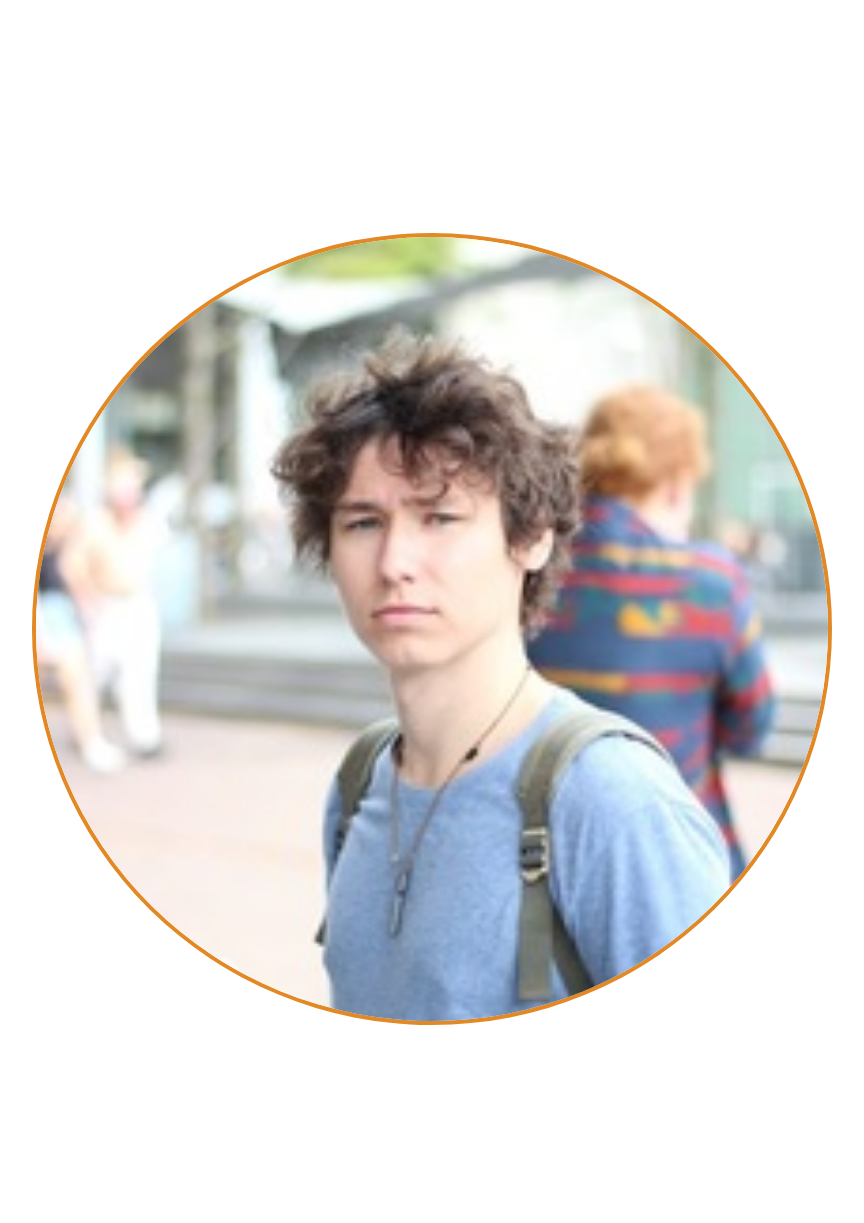
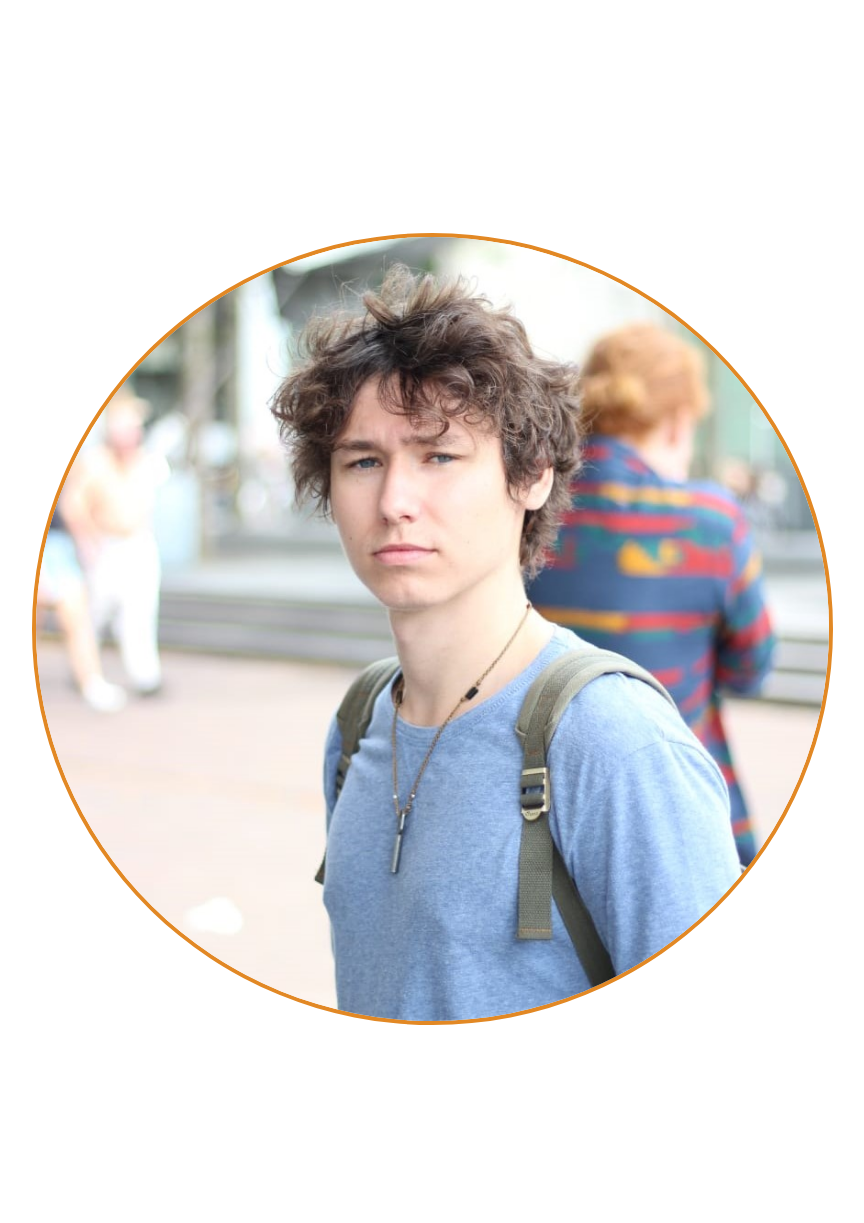
Before and after one commit to ErikTheBerik/Kencef, a PHP site: page /Info/team.php in a window 1280 px wide. Shown: the part 5130-6353 px from the top of the page, without its empty margins (102-966 px from the left). Run offline with PHP 8.4, Linux system fonts and the light colour scheme.

Commit message:
images are now img-fluid

```diff
--- a/Info/team.php
+++ b/Info/team.php
@@ -103,7 +103,7 @@
         <div class="col-lg-3 col-4 <?php echo $extraClass; ?>" style="padding: 0;">
             <div class="imageWrapper" style="padding: 10%;">
                 <div class="dropdown" style="border-radius: 50%;">
-                    <img src="./Assets/Team/<?php echo $img; ?>?date=090619_2" class="" style="width: 100%; height: 100%; border-radius: 50%; border: 4px solid #e28824;" >
+                    <img src="./Assets/Team/<?php echo $img; ?>?date=090619_2" class="img-fluid" style="width: 100%; height: 100%; border-radius: 50%; border: 4px solid #e28824;" >
                     <div class="dropdown-content">
                         <?php echo strtoupper($team_member['Name']); ?>
                         <br>
--- a/Spende/paten.php
+++ b/Spende/paten.php
@@ -491,7 +491,7 @@ Schuljahr finanziert werden.
     	<div class="col-lg-2 col-4 <?php echo $extraClass; ?>" style="padding: 0;">
             <div class="imageWrapper" style="padding: 10%;">
                 <div class="dropdown" style="border-radius: 50%;">
-                    <img src="./Assets/Kids/Small/<?php echo $img; ?>?date=090619_2" class="" style="width: 100%; height: 100%; border-radius: 50%; border: 4px solid #e28824;" >
+                    <img src="./Assets/Kids/Small/<?php echo $img; ?>?date=090619_2" class="img-fluid" style="width: 100%; height: 100%; border-radius: 50%; border: 4px solid #e28824;" >
                     <div class="dropdown-content">
                         <?php echo strtoupper($kid['Name']); ?>
                         <br>
```
Also changed, not shown: Assets/Team/erik.jpg.
